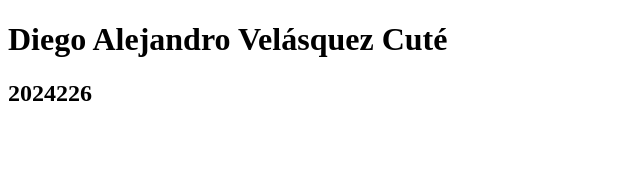
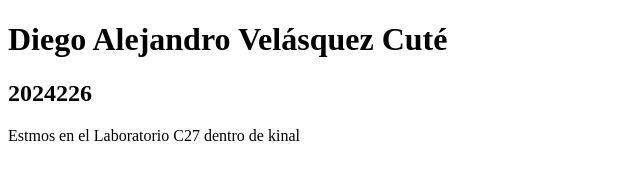
Before and after one commit to dvelasquez-2024226/Proyecto1, a plain HTML site: page index.html in a window 1280 px wide. Shown: the whole page, without its empty margins (0-640 px from the left). Drawn offline with Linux system fonts and the light colour scheme.

Commit message:
Agreagar ubicaion en el archivo index.html

```diff
--- a/index.html
+++ b/index.html
@@ -8,5 +8,6 @@
 <body>
     <h1>Diego Alejandro Velásquez Cuté</h1>
     <h2>2024226</h2>
+    <p>Estmos en el Laboratorio C27 dentro de kinal</p>
 </body>
 </html>
```
